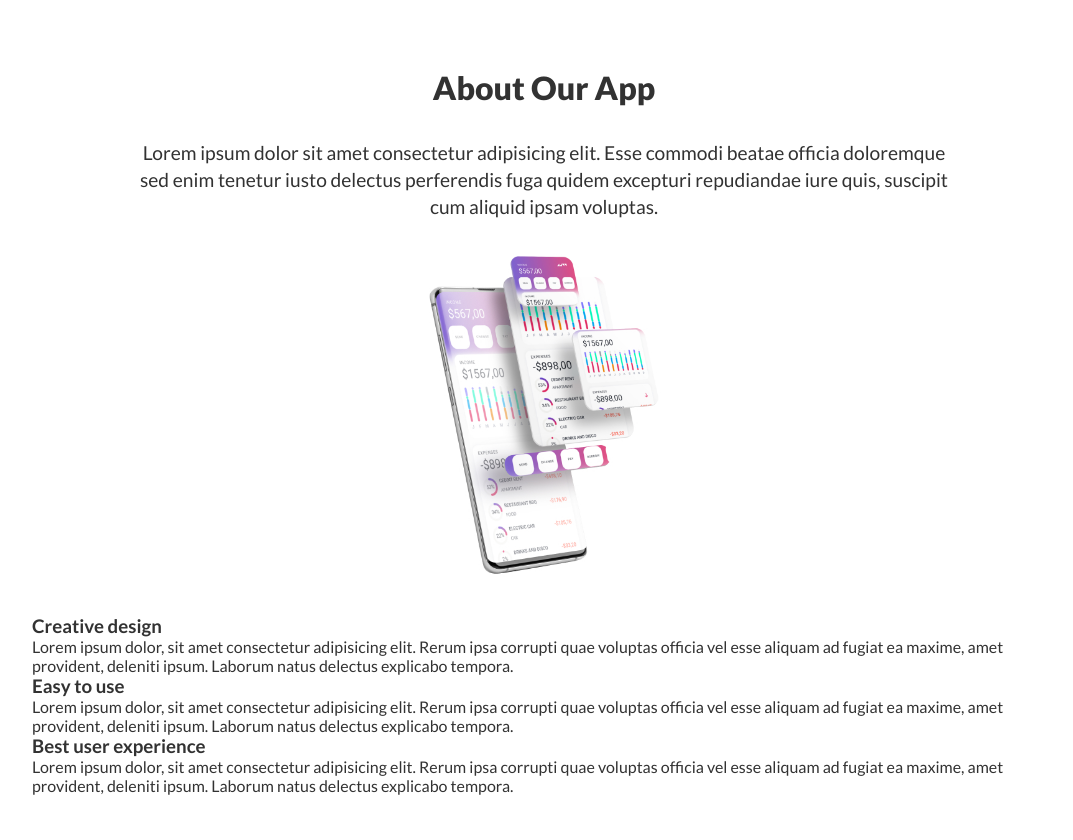
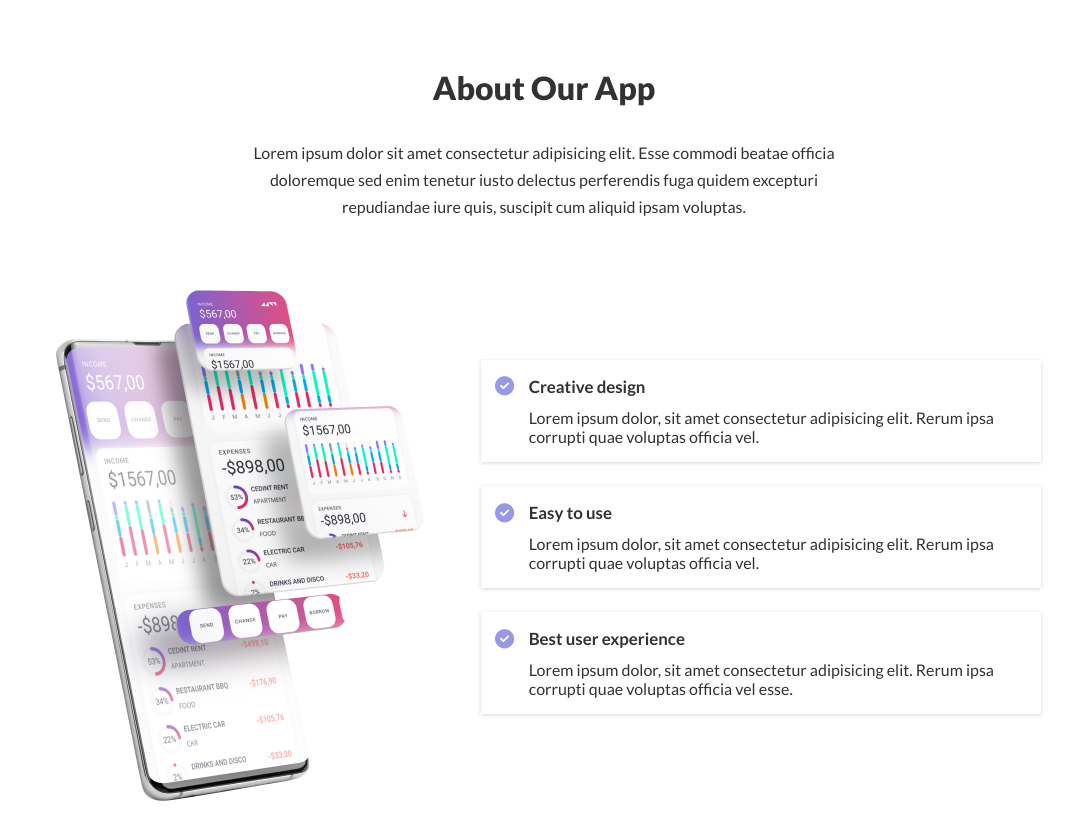
Before and after one commit to Tirelo-Mputle/CircleUp-landing-page, a plain HTML site: page index.html in a window 1280 px wide. Shown: the part 860-1700 px from the top of the page, without its empty margins (96-1169 px from the left). Drawn offline with Linux system fonts and the light colour scheme.

Commit message:
Added font awesome icons and styled about section

```diff
--- a/css/style.css
+++ b/css/style.css
@@ -9,7 +9,7 @@ body {
 }
 header {
   height: 100vh;
-  min-width: 100vw;
+
 }
 nav {
   display: flex;
@@ -90,22 +90,41 @@ nav {
 .section-head-container {
   text-align: center;
 }
-  .section-heading{
+.section-heading {
   font-size: 2rem;
   font-weight: 900;
   margin-bottom: 2rem;
 }
-.section-subheading{
-    font-size: 0.9rem;
-}
-.about-image{
+
+.about-image {
   text-align: center;
 }
-  #about-phone-image{
+#about-phone-image {
   width: 15rem;
   margin: 2rem 0;
   text-align: center;
-
+}
+.section-subheading {
+  margin-bottom: 2rem;
+}
+.section-subheading .section p {
+  font-size: 0.9rem;
+}
+.text-item-container {
+  box-shadow: rgba(0, 0, 0, 0.16) 0px 1px 4px;
+  padding: 2rem 5rem;
+  margin-bottom: 1.5rem;
+  position: relative;
+}
+.text-item-container h3 {
+  margin-bottom: 0.7rem;
+}
+.fa-circle-check {
+  position: absolute;
+  top: 1.7rem;
+  left: 1.5rem;
+  font-size: 2rem;
+  color: rgb(152, 152, 232);
 }
 /* MEDIA QUERIES */
 @media screen and (min-width: 768px) {
@@ -116,11 +135,9 @@ nav {
   }
   .hero-text {
     width: 50%;
-
   }
   #hero-description {
     font-size: 1.2rem;
-
   }
   .hero-image {
     justify-self: end;
@@ -129,16 +146,46 @@ nav {
   .mobile-image {
     display: block;
     /* max-height: 60%; */
-    width: 70%;
+    width: 60%;
   }
-  .section-subheading{
+  /* SECTIONS */
+  .section-subheading {
     width: 80%;
     margin: 0 auto;
     line-height: 1.7rem;
+    font-size: 1rem;
+  }
+  .section p {
+    font-size: 1rem;
+  }
+  /* ABOUT */
+  .about-details {
+    display: flex;
+    gap: 2rem;
+    align-items: center;
+    justify-content: space-evenly;
+    margin-top: 2rem;
+  }
+  .text-item-container {
+    padding: 1rem 0rem 1rem 3rem;
+    font-size: 0.9rem;
+    max-width: 35rem;
+  }
+  .fa-circle-check {
+    position: absolute;
+    top: 1.1rem;
+    left: 0.9rem;
     font-size: 1.2rem;
+    color: rgb(152, 152, 232);
+  }
+  #about-phone-image {
+    width: 100%;
   }
 }
 @media screen and (min-width: 1024px) {
+  .section-subheading {
+    width: 60%;
+  }
   .hero-text .bold {
     font-size: 2.4rem;
   }
--- a/index.html
+++ b/index.html
@@ -11,6 +11,8 @@
       href="https://fonts.googleapis.com/css2?family=Lato:wght@300;400;700;900&display=swap"
       rel="stylesheet"
     />
+    <!-- Font awesome -->
+    <script src="https://kit.fontawesome.com/b614e5aac1.js" crossorigin="anonymous"></script>
     <!-- End of Google fonts -->
     <script src="js/script.js" type="module" defer></script>
     <link rel="stylesheet" href="css/style.css" />
@@ -70,31 +72,29 @@
         </div>
         <div class="about-text">
           <div class="text-item-container">
+            <i class="fa-solid fa-circle-check"></i>
             <h3>Creative design</h3>
             <p>
               Lorem ipsum dolor, sit amet consectetur adipisicing elit. Rerum
-              ipsa corrupti quae voluptas officia vel esse aliquam ad fugiat ea
-              maxime, amet provident, deleniti ipsum. Laborum natus delectus
-              explicabo tempora.
+              ipsa corrupti quae voluptas officia vel.
             </p>
           </div>
           <div class="text-item-container">
+            <i class="fa-solid fa-circle-check"></i>
             <h3>Easy to use</h3>
             <p>
               Lorem ipsum dolor, sit amet consectetur adipisicing elit. Rerum
-              ipsa corrupti quae voluptas officia vel esse aliquam ad fugiat ea
-              maxime, amet provident, deleniti ipsum. Laborum natus delectus
-              explicabo tempora.
+              ipsa corrupti quae voluptas officia vel.
             </p>
           </div>
-          <div class="text-item-container"></div>
-          <h3>Best user experience</h3>
-          <p>
-            Lorem ipsum dolor, sit amet consectetur adipisicing elit. Rerum ipsa
-            corrupti quae voluptas officia vel esse aliquam ad fugiat ea maxime,
-            amet provident, deleniti ipsum. Laborum natus delectus explicabo
-            tempora.
-          </p>
+          <div class="text-item-container">
+            <i class="fa-solid fa-circle-check"></i>
+            <h3>Best user experience</h3>
+            <p>
+              Lorem ipsum dolor, sit amet consectetur adipisicing elit. Rerum
+              ipsa corrupti quae voluptas officia vel esse.
+            </p>
+          </div>
         </div>
       </div>
     </section>
```
Lines whose indentation alone changed are shown as unchanged.
